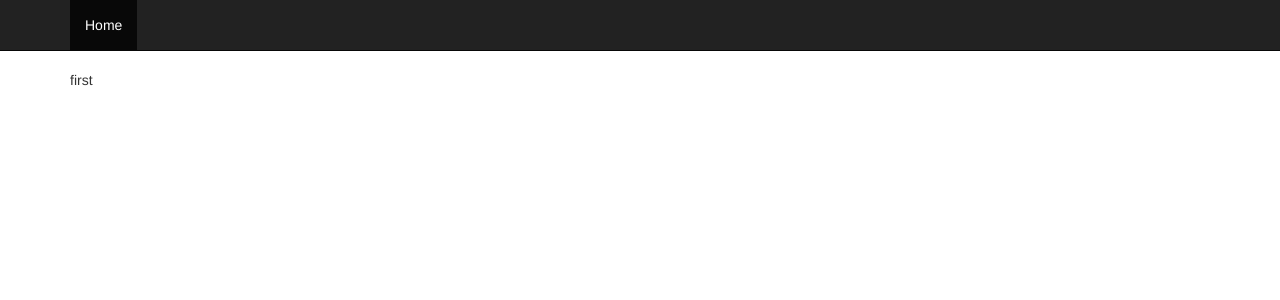
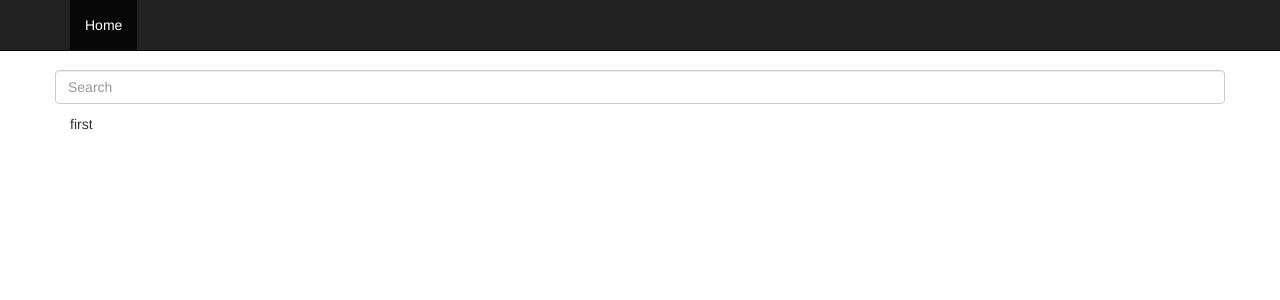
Before and after one commit to WebstudioNoord/static-page, a Jekyll site: the page built from _posts/2015-11-08-first.md, in a window 1280 px wide. Shown: the top 300 px of the page. Built offline with Jekyll 4.4.1, drawn with Linux system fonts in a browser that asks for light colours; nearby versions of some CDN libraries.

Commit message:
Update default.html

```diff
--- a/_layouts/default.html
+++ b/_layouts/default.html
@@ -50,6 +50,9 @@
           </div>
         </div>
         <div class="container">
+            <div class="row" style="margin-bottom:10px;">
+		         <input type="text" class="search form-control" placeholder="Search" />
+            </div>
 {{ content }}
 </div><!-- /.container -->
 
@@ -58,6 +61,8 @@
 
         <script type='text/javascript' src="//netdna.bootstrapcdn.com/bootstrap/3.1.1/js/bootstrap.min.js"></script>
 
+
+<script type='text/javascript' src="http://listjs.com/no-cdn/list.js"></script>
 
 
 <script type='text/javascript' src="https://ajax.googleapis.com/ajax/libs/angularjs/1.2.1/angular.min.js"></script>
```
